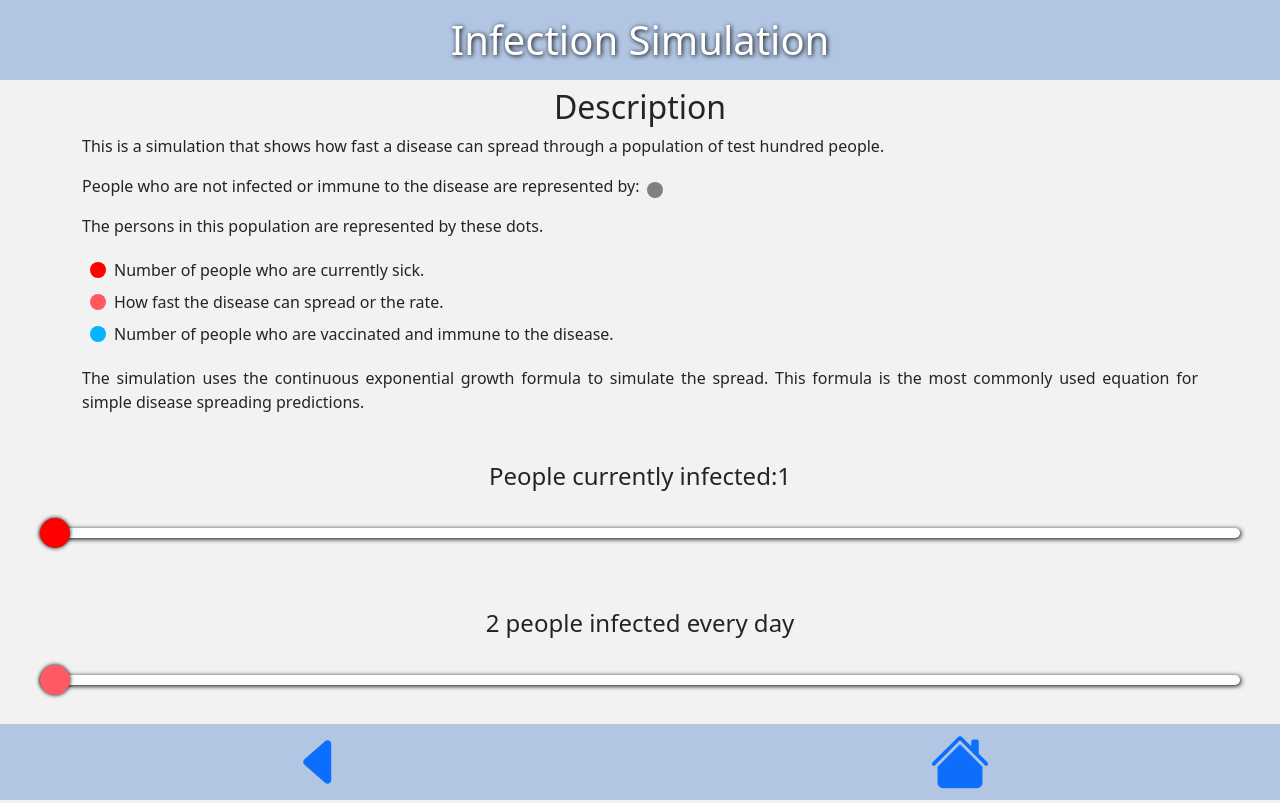
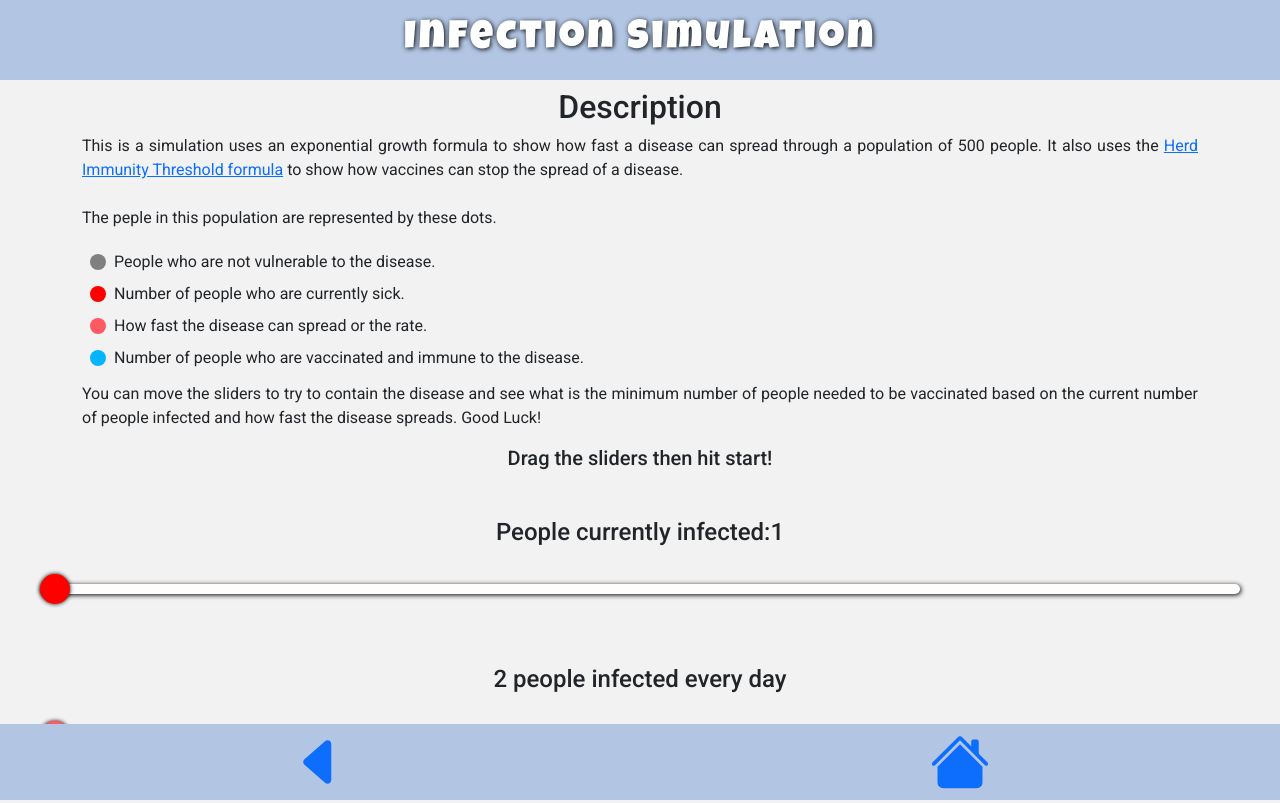
Before and after one commit to matt-harrell/Have-you-Herd-, a plain HTML site: page public/index.html in a window 1280 px wide. Shown: the top 803 px of the page. Drawn offline with nearby package versions, Linux system fonts and the light colour scheme.

Commit message:
cleaned code,added font, added more description

```diff
--- a/public/index.html
+++ b/public/index.html
@@ -9,6 +9,9 @@
     <script type="text/javascript" src="jquery-3.5.1.min.js"></script>
     <link href="https://cdn.jsdelivr.net/npm/bootstrap@5.0.0-beta2/dist/css/bootstrap.min.css" rel="stylesheet" integrity="sha384-BmbxuPwQa2lc/FVzBcNJ7UAyJxM6wuqIj61tLrc4wSX0szH/Ev+nYRRuWlolflfl" crossorigin="anonymous">
     <link rel="stylesheet" type="text/css" href="styles/main.css">
+    <link rel="preconnect" href="https://fonts.gstatic.com">
+<link href="https://fonts.googleapis.com/css2?family=Luckiest+Guy&family=Roboto:ital,wght@0,100;0,300;0,400;0,500;0,700;0,900;1,100;1,300;1,400;1,500;1,700;1,900&display=swap" rel="stylesheet">
+
 
     <!-- Disable tap highlight on IE -->
     <meta name="msapplication-tap-highlight" content="no">
@@ -46,12 +49,18 @@
 
 <section class="container" id="description">
   <h2 class="text-center">Description</h2>
-  <p>This is a simulation that shows how fast a disease can spread through a population of test hundred people.</p>
+  <p>This is a simulation uses an exponential growth formula to show how fast a disease can spread through a population of 500 people.
+    It also uses the <a href="">Herd Immunity Threshold formula</a> to show how vaccines can stop the spread of a disease.
+   </p>
 
-  <span class="position-relative">People who are not infected or immune to the disease are represented by:<div class="flex-shrink-0 align-self-end" id="grey_demo"></div></span>
+  <!-- <span class="position-relative">People who are not infected or immune to the disease are represented by:<div class="flex-shrink-0 align-self-end" id="grey_demo"></div></span> -->
 
-  <p class="pt-3">The persons in this population are represented by these dots.</p>
+  <p class="pt-2">The peple in this population are represented by these dots.</p>
 
+  <article class="d-flex">
+    <div class="dot_demo grey_demo align-self-center"></div>
+    <span class="align-self-center">People who are not vulnerable to the disease.</span>
+  </article>
   <article class="d-flex">
     <div class="dot_demo red_demo align-self-center"></div>
     <span class="align-self-center">Number of people who are currently sick.</span>
@@ -64,10 +73,12 @@
     <div class="dot_demo blue_demo align-self-start flex-shrink-0"></div>
     <span class="align-self-start" style="padding-top:.23rem;">Number of people who are vaccinated and immune to the disease.</span>
   </article>
-  <p class="pt-3">The simulation uses the continuous exponential growth formula to simulate the spread.
-    This formula is the most commonly used equation for simple disease
-    spreading predictions.
+  <p class="pt-2">You can move the sliders to try to contain the disease and see what is the minimum number of
+    people needed to be vaccinated based on the current number of people infected and how fast the disease spreads. Good Luck!
     </p>
+
+    <h5 class="text-center m-3">Drag the sliders then hit start!</h5>
+
 </section>
 
 
--- a/public/scripts/main.js
+++ b/public/scripts/main.js
@@ -362,9 +362,10 @@ function myLoop() {
 }
 
 begin();
-setTimeout(scroll);
+scroll();
 setTimeout(resetDots,1500);
 setTimeout(myLoop);
+scrollResults();
 
 
 
--- a/public/styles/main.css
+++ b/public/styles/main.css
@@ -1,15 +1,20 @@
 html,body{
   height: 100%;
   background: #F2F2F2;
+  font-family: 'Roboto', sans-serif;
 }
  img{
    width: 100%
  }
 
+
+
  .exptitle{
    background:#B2C6E4;
    color:white;
-   text-shadow: 1px 1px 5px black;"
+   text-shadow: 1px 1px 5px black;
+   font-family: 'Luckiest Guy', cursive;
+   letter-spacing: 3px;
 
  }
 
--- a/scripts/main.js
+++ b/scripts/main.js
@@ -362,9 +362,10 @@ function myLoop() {
 }
 
 begin();
-setTimeout(scroll);
+scroll();
 setTimeout(resetDots,1500);
 setTimeout(myLoop);
+scrollResults();
 
 
 
--- a/styles/main.css
+++ b/styles/main.css
@@ -1,15 +1,20 @@
 html,body{
   height: 100%;
   background: #F2F2F2;
+  font-family: 'Roboto', sans-serif;
 }
  img{
    width: 100%
  }
 
+
+
  .exptitle{
    background:#B2C6E4;
    color:white;
-   text-shadow: 1px 1px 5px black;"
+   text-shadow: 1px 1px 5px black;
+   font-family: 'Luckiest Guy', cursive;
+   letter-spacing: 3px;
 
  }
 
```
Also changed, not shown: index.html (+16 -6 lines), 2 other files.
